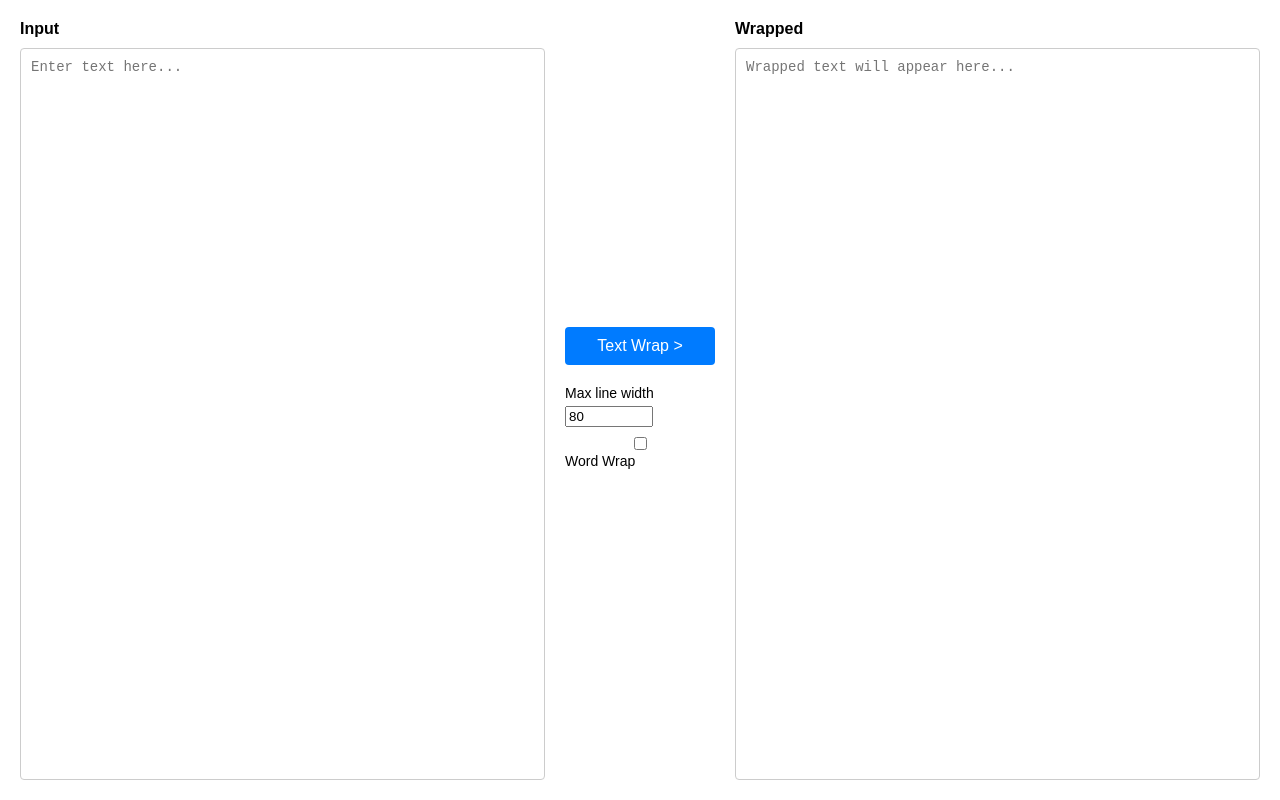
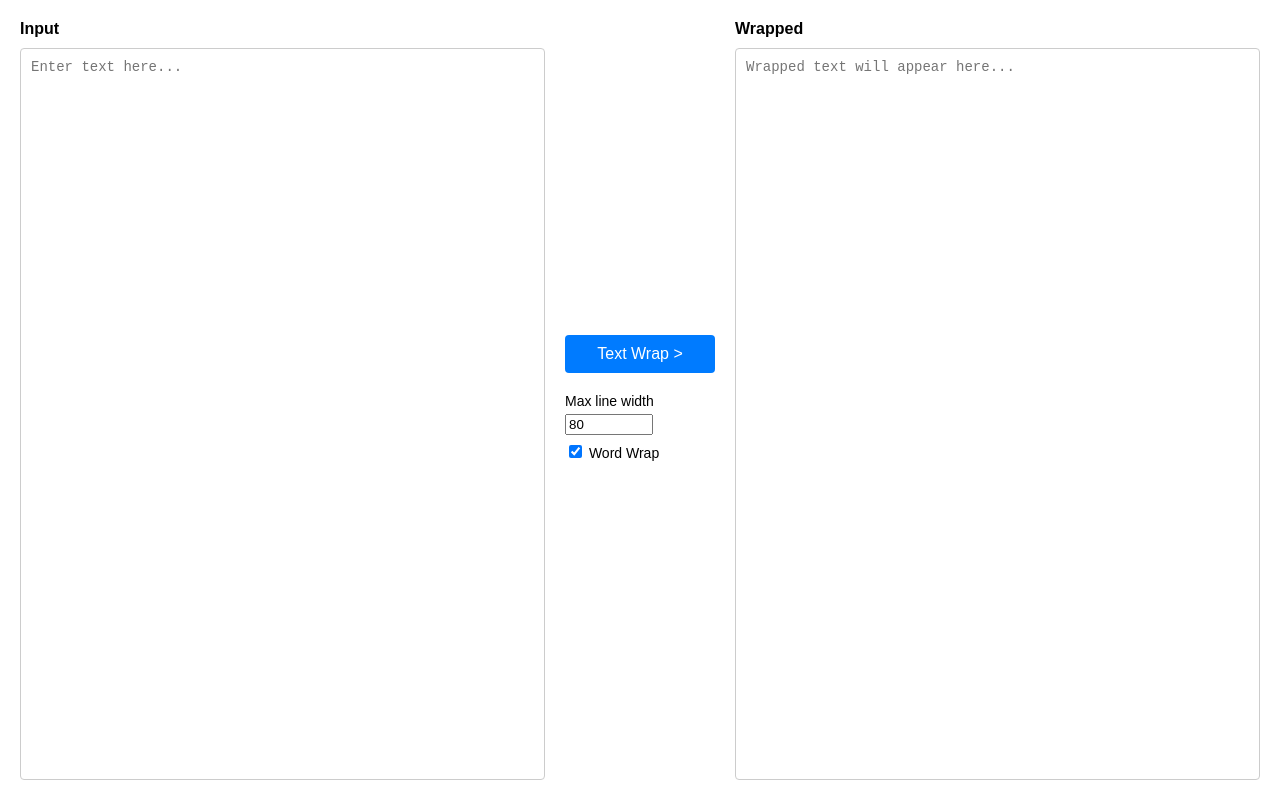
Before and after one commit to qtool/tools, a plain HTML site: page text_wrapper.html in a window 1280 px wide. Drawn offline with Linux system fonts and the light colour scheme.

Commit message:
fix word wrap checkbox

```diff
--- a/text_wrapper.html
+++ b/text_wrapper.html
@@ -102,8 +102,7 @@
     <button id="wrapTextButton">Text Wrap &gt;</button>
     <label for="maxWidth">Max line width</label>
     <input type="number" id="maxWidth" value="80" min="1" />
-    <input type="checkbox" id="wordWrap" />
-    <label for="wordWrap">Word Wrap</label>
+    <label for="wordWrap"><input type="checkbox" id="wordWrap" checked/> Word Wrap</label>
   </div>
 
   <!-- Right Column - Wrapped Text Area -->
```
